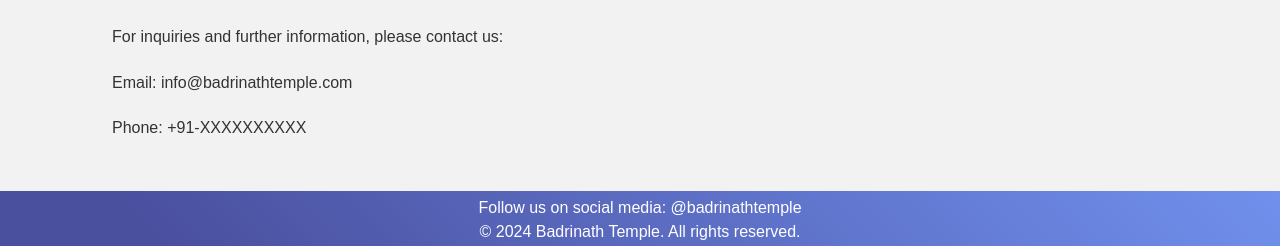
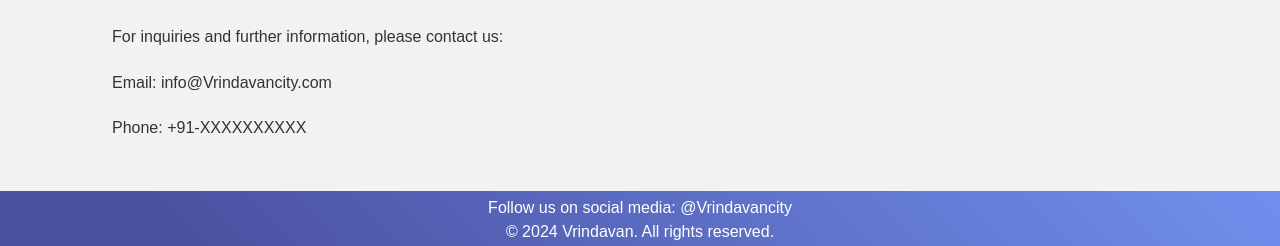
Before and after one commit to devanshisahu/Vrindaban_theme, a plain HTML site: page index.html in a window 1280 px wide. Shown: the part 3886-4132 px from the top of the page. Drawn offline with nearby package versions, Linux system fonts and the light colour scheme.

Commit message:
index.html

```diff
--- a/index.html
+++ b/index.html
@@ -290,13 +290,13 @@
       </div>
       <h2>Contact</h2>
       <p>For inquiries and further information, please contact us:</p>
-      <p>Email: info@badrinathtemple.com</p>
+      <p>Email: info@Vrindavancity.com</p>
       <p>Phone: +91-XXXXXXXXXX</p>
     </section>
   </div>
   <footer>
-    <p>Follow us on social media: @badrinathtemple</p>
-    <p>&copy; 2024 Badrinath Temple. All rights reserved.</p>
+    <p>Follow us on social media: @Vrindavancity</p>
+    <p>&copy; 2024 Vrindavan. All rights reserved.</p>
     <a href="#top" id="back-to-top" style="display: inline;"><i class="fa fa-chevron-up"></i></a>
   </footer>
   <!--content end-->
```
